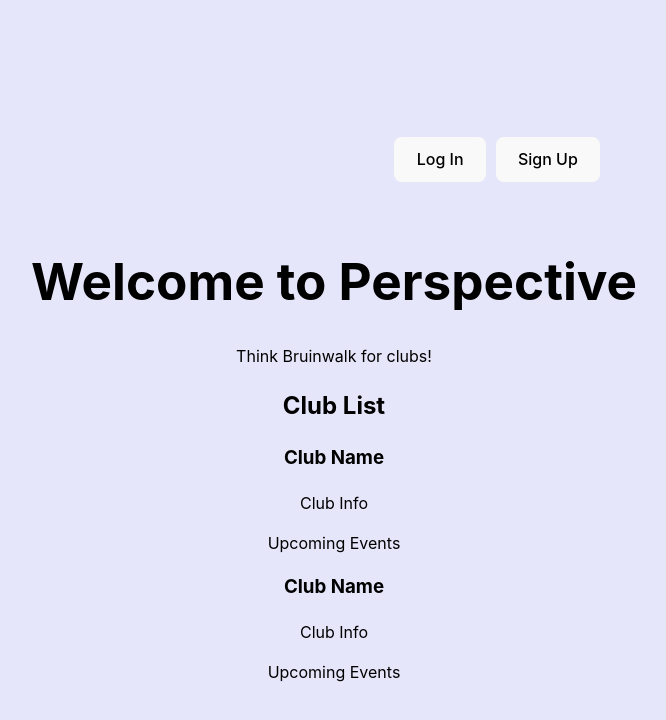
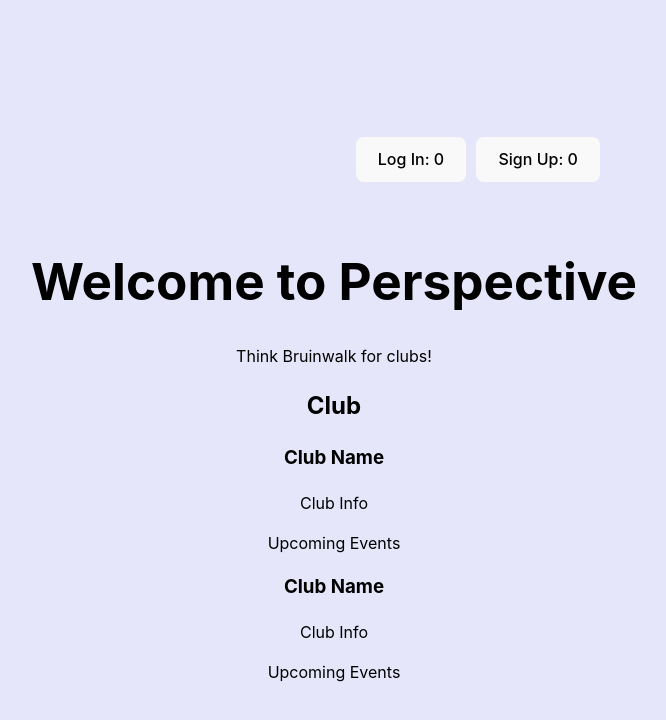
Before and after one commit to jenpennen/ucla-perspective, a React (Vite) app: page / in a window 1280 px wide. Shown: the top 720 px of the page, without its empty margins (306-972 px from the left). Built offline with nearby package versions, Linux system fonts and the light colour scheme.

Commit message:
added login branch

```diff
--- a/src/App.jsx
+++ b/src/App.jsx
@@ -1,9 +1,9 @@
 import { useState } from "react";
 import reactLogo from "./assets/react.svg";
 import viteLogo from "/vite.svg";
-
 import ClubList from "./ClubList";
 import "./App.css";
+import Button from "react-bootstrap/Button";
 
 function App() {
   const [logincount, LogCount] = useState(0);
@@ -19,12 +19,12 @@
         </a> */}
       </div>
       <div className="card">
-        <button onClick={() => LogCount((logincount) => logincount + 1)}>
-          Log In
-        </button>
-        <button onClick={() => SignCount((signupcount) => signupcount + 1)}>
-          Sign Up
-        </button>
+        <Button onClick={() => LogCount((logincount) => logincount + 1)}>
+          Log In: {logincount}
+        </Button>
+        <Button onClick={() => SignCount((signupcount) => signupcount + 1)}>
+          Sign Up: {signupcount}
+        </Button>
       </div>
       <h1>Welcome to Perspective</h1>
       <p>Think Bruinwalk for clubs!</p>
--- a/src/ClubList.jsx
+++ b/src/ClubList.jsx
@@ -3,7 +3,7 @@
 function ClubList() {
   return (
     <div>
-      <h2>Club List</h2>
+      <h2>Club</h2>
       <Club />
       <Club />
     </div>
```
